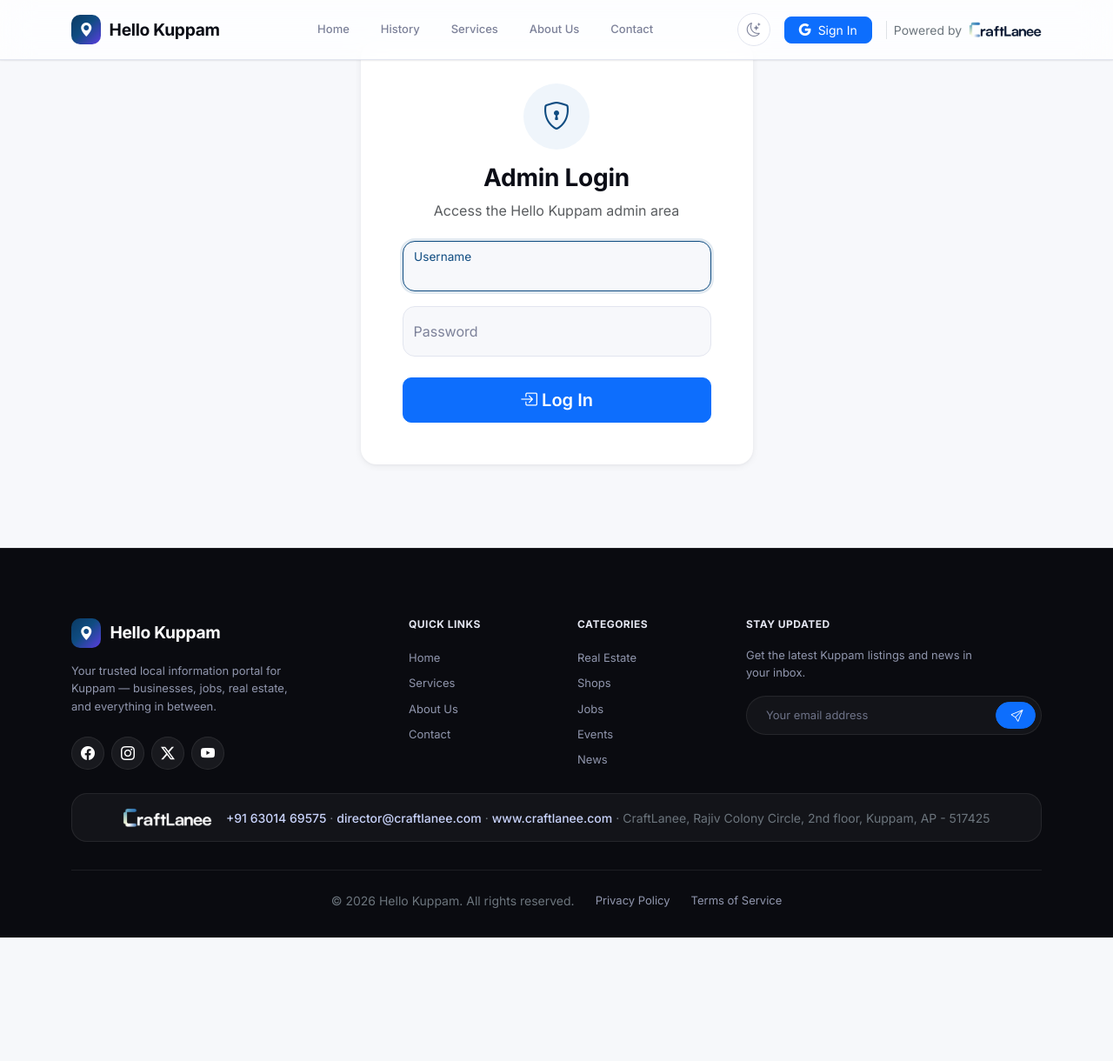
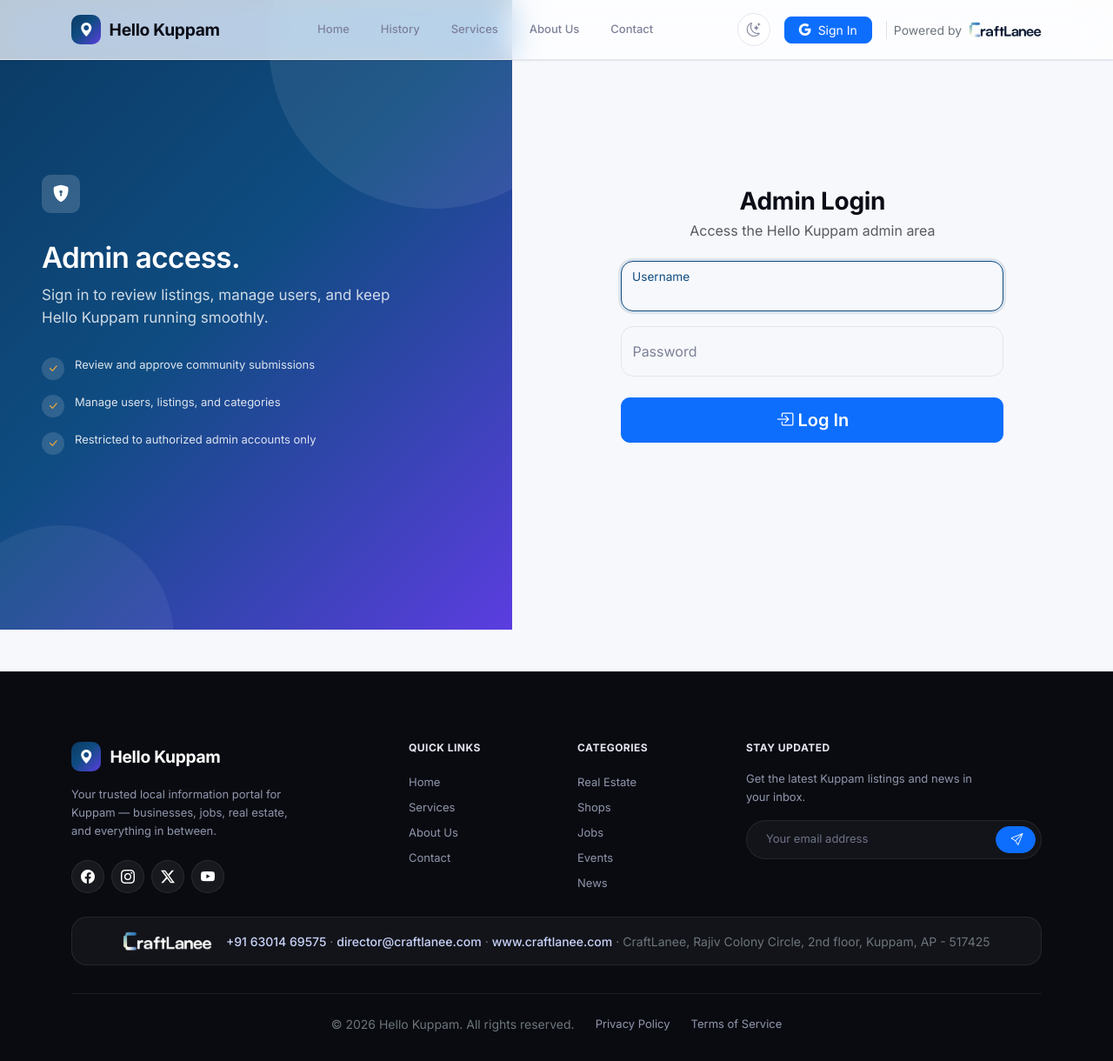
Before and after one commit to ctaftelaneebusinesses-prog/Kuppam_Project, a Django app: page /login/ in a window 1280 px wide. Shown: the whole page at 87% size. Before the commit the page ends 1078 px from the top, so only its background shows below. Run offline with Django 5.2, Linux system fonts and the light colour scheme.

Commit message:
Rebuild auth pages as split-pane layouts (sign-in/register + admin login)
Both entry points move from a centered card to a split-pane layout: a
gradient brand-narrative panel (logo, headline, feature checklist) beside
an ultra-clean form pane, matching the pattern used across the rest of the
overhaul. The brand panel hides below lg, where the form pane takes the
full width. All existing form logic (tabs, Google OAuth via Supabase,
Django validation/error states) is unchanged — only the shell around it.

Also hardens a couple of flexbox edge cases while here: auth panes get
min-width:0 so they shrink properly as flex children, and the nav-justified
sign-in/register tabs get min-width:0 + ellipsis instead of refusing to
shrink. Verified with CDP-measured viewport tests (not just screenshots,
which turned out to misrepresent narrow-viewport layout in this setup) —
no horizontal overflow at 390px or 1600px.

```diff
--- a/static/css/main.css
+++ b/static/css/main.css
@@ -1485,6 +1485,149 @@ html[data-theme="dark"] .hk-section-alt {
     background-color: transparent;
 }
 
+/* --- Auth shell (login / sign-in / register) ---------------------------------------
+   Split-pane layout: a gradient brand narrative panel (desktop only) beside
+   an ultra-clean form pane. Fills the viewport below the fixed navbar so it
+   reads as its own full-bleed screen rather than a form dropped mid-page. -- */
+.hk-auth-shell {
+    display: flex;
+    min-height: calc(100vh - 76px);
+}
+
+.hk-auth-brand {
+    flex: 1 1 46%;
+    min-width: 0;
+    position: relative;
+    overflow: hidden;
+    display: flex;
+    flex-direction: column;
+    justify-content: center;
+    padding: var(--hk-space-10) var(--hk-space-8);
+    background: var(--hk-gradient);
+    color: #fff;
+}
+
+.hk-auth-brand::before,
+.hk-auth-brand::after {
+    content: "";
+    position: absolute;
+    border-radius: 50%;
+    background: rgba(255, 255, 255, 0.08);
+    pointer-events: none;
+}
+
+.hk-auth-brand::before {
+    width: 380px;
+    height: 380px;
+    top: -140px;
+    right: -100px;
+}
+
+.hk-auth-brand::after {
+    width: 260px;
+    height: 260px;
+    bottom: -140px;
+    left: -60px;
+    background: rgba(255, 255, 255, 0.06);
+}
+
+.hk-auth-brand-content {
+    position: relative;
+    z-index: 1;
+    max-width: 420px;
+}
+
+.hk-auth-brand-content .hk-brand-mark {
+    width: 44px;
+    height: 44px;
+    font-size: 1.2rem;
+    background: rgba(255, 255, 255, 0.16);
+    margin-bottom: var(--hk-space-6);
+}
+
+.hk-auth-brand-content h1 {
+    color: #fff;
+    font-size: var(--hk-text-3xl);
+    letter-spacing: var(--hk-tracking-tighter);
+    line-height: var(--hk-leading-tight);
+    margin-bottom: var(--hk-space-3);
+}
+
+.hk-auth-brand-content p.lead {
+    font-size: var(--hk-text-md);
+    color: rgba(255, 255, 255, .8);
+}
+
+.hk-auth-feature-list {
+    list-style: none;
+    padding: 0;
+    margin: var(--hk-space-6) 0 0;
+    display: flex;
+    flex-direction: column;
+    gap: var(--hk-space-4);
+}
+
+.hk-auth-feature-list li {
+    display: flex;
+    align-items: flex-start;
+    gap: .75rem;
+    font-size: var(--hk-text-sm);
+    color: rgba(255, 255, 255, .85);
+}
+
+.hk-auth-feature-list i {
+    width: 26px;
+    height: 26px;
+    min-width: 26px;
+    border-radius: 50%;
+    background: rgba(255, 255, 255, .14);
+    color: var(--hk-gold);
+    display: inline-flex;
+    align-items: center;
+    justify-content: center;
+    font-size: .8rem;
+    margin-top: 1px;
+}
+
+.hk-auth-form-pane {
+    flex: 1 1 54%;
+    min-width: 0;
+    display: flex;
+    align-items: center;
+    justify-content: center;
+    padding: var(--hk-space-8) var(--hk-space-5);
+    background: var(--bs-body-bg);
+}
+
+.hk-auth-form-card {
+    width: 100%;
+    max-width: 440px;
+}
+
+/* Bootstrap's .nav-justified flex children default to min-width:auto, so on
+   narrow screens two labeled pill tabs can refuse to shrink and force the
+   whole page wider instead of fitting their column — this reclaims normal
+   flex-shrink behavior and truncates gracefully if it's ever truly tight. */
+.hk-auth-form-card .nav-pills.nav-justified .nav-item {
+    min-width: 0;
+}
+
+.hk-auth-form-card .nav-pills .nav-link {
+    min-width: 0;
+    white-space: nowrap;
+    overflow: hidden;
+    text-overflow: ellipsis;
+}
+
+@media (max-width: 991.98px) {
+    .hk-auth-brand {
+        display: none;
+    }
+    .hk-auth-form-pane {
+        flex: 1 1 100%;
+    }
+}
+
 /* --- Excel Upload Center ----------------------------------------------------------- */
 .hk-upload-card {
     text-align: center;
@@ -1556,6 +1699,33 @@ footer a:hover {
     font-size: var(--hk-text-sm);
     line-height: var(--hk-leading-normal);
     max-width: 32ch;
+}
+
+.hk-navbar-craftlanee-logo {
+    height: 22px;
+}
+
+/* Two swapped images (dark-text default, light-text for dark backgrounds)
+   since the logo artwork is a raster lockup, not styleable via CSS color.
+   Dark-text is the default (light glass navbar / light drawer surface);
+   swap to light-text over the transparent hero and in dark theme, mirroring
+   the .hk-navbar-transparent / [data-theme="dark"] rules above. */
+.hk-navbar-craftlanee-logo-light {
+    display: none;
+}
+
+.hk-navbar-transparent:not(.hk-navbar-solid) .hk-navbar-craftlanee-logo-dark,
+html[data-theme="dark"] .navbar:not(.hk-navbar-transparent) .hk-navbar-craftlanee-logo-dark,
+html[data-theme="dark"] .hk-navbar-transparent.hk-navbar-solid .hk-navbar-craftlanee-logo-dark,
+html[data-theme="dark"] .hk-nav-drawer .hk-navbar-craftlanee-logo-dark {
+    display: none;
+}
+
+.hk-navbar-transparent:not(.hk-navbar-solid) .hk-navbar-craftlanee-logo-light,
+html[data-theme="dark"] .navbar:not(.hk-navbar-transparent) .hk-navbar-craftlanee-logo-light,
+html[data-theme="dark"] .hk-navbar-transparent.hk-navbar-solid .hk-navbar-craftlanee-logo-light,
+html[data-theme="dark"] .hk-nav-drawer .hk-navbar-craftlanee-logo-light {
+    display: inline-block;
 }
 
 .hk-craftlanee-badge {
--- a/templates/login.html
+++ b/templates/login.html
@@ -3,17 +3,25 @@
 {% block title %}{{ page_title }}{% endblock %}
 
 {% block content %}
-<section class="container py-5">
-    <div class="row justify-content-center">
-        <div class="col-md-6 col-lg-5">
-            <div class="card hk-detail-panel">
-                <div class="card-body p-4 p-md-5">
+<section class="hk-auth-shell">
+    <div class="hk-auth-brand">
+        <div class="hk-auth-brand-content">
+            <span class="hk-brand-mark"><i class="bi bi-shield-lock-fill"></i></span>
+            <h1>Admin access.</h1>
+            <p class="lead">Sign in to review listings, manage users, and keep Hello Kuppam running smoothly.</p>
+            <ul class="hk-auth-feature-list">
+                <li><i class="bi bi-check-lg"></i> Review and approve community submissions</li>
+                <li><i class="bi bi-check-lg"></i> Manage users, listings, and categories</li>
+                <li><i class="bi bi-check-lg"></i> Restricted to authorized admin accounts only</li>
+            </ul>
+        </div>
+    </div>
+
+    <div class="hk-auth-form-pane">
+        <div class="hk-auth-form-card">
             <div class="text-center mb-4">
-                        <div class="hk-icon-circle hk-icon-circle-lg mx-auto mb-3">
-                            <i class="bi bi-shield-lock"></i>
-                        </div>
-                        <h3 class="fw-bold mt-2">Admin Login</h3>
-                        <p class="text-muted">Access the Hello Kuppam admin area</p>
+                <h3 class="fw-bold mb-1">Admin Login</h3>
+                <p class="text-muted mb-0">Access the Hello Kuppam admin area</p>
             </div>
 
             {% if form.non_field_errors %}
@@ -45,7 +53,5 @@
             </form>
         </div>
     </div>
-        </div>
-    </div>
 </section>
 {% endblock %}
```
Also changed, not shown: templates/signin.html (+17 -11 lines). Lines whose indentation alone changed are shown as unchanged.
